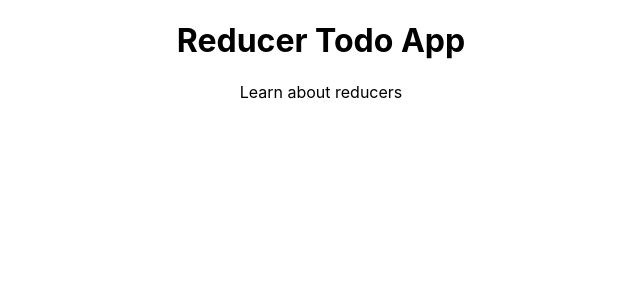
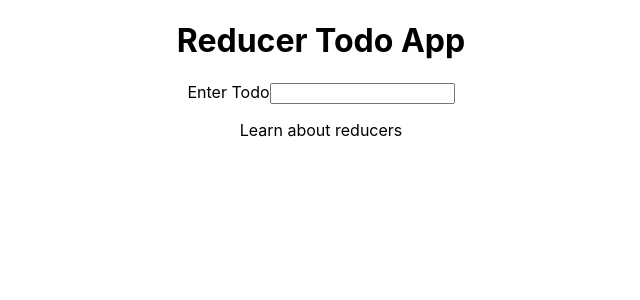
Before and after one commit to bloominstituteoftechnology/reducer-todo, a React (Create React App) app in the folder todoproject/: page / in a window 1280 px wide. Shown: the top 300 px of the page, without its empty margins (319-959 px from the left). Built offline with nearby package versions, Linux system fonts and the light colour scheme.

Commit message:
updated state object to be an array and mapping through todos in <Todo />

```diff
--- a/todoproject/src/App.js
+++ b/todoproject/src/App.js
@@ -1,6 +1,7 @@
 import React, { useReducer } from 'react';
 
 import Todo from './components/Todo';
+import TodoForm from './components/TodoForm'
 
 import { state, reducer } from './reducers/todoReducer';
 import './App.css';
@@ -8,14 +9,13 @@ import './App.css';
 function App() {
 
   const [{ item, completed, id }, dispatch ] = useReducer(reducer, state)
-  console.log('Reducer State from App: ', state)
+  // console.log('Reducer State from App: ', state)
 
   return (
     <div className="App">
       <h1>Reducer Todo App</h1>
-      <div className='todo-list'>
-        <Todo state={state} />
-      </div>
+      <TodoForm />
+      <Todo state={state} />
     </div>
   );
 }
--- a/todoproject/src/components/Todo.jsx
+++ b/todoproject/src/components/Todo.jsx
@@ -2,10 +2,16 @@ import React from 'react';
 import { state } from '../reducers/todoReducer';
 
 const Todo = (props) => {
-    console.log('Todo Component Props: ', props)
+    console.log('Todo Component Props: ', props.state)
     return (
-        <div className='todo-card'>
-            <p>{state.item}</p>
+        <div className='todo-list'>
+            {props.state.map(todo => {
+                return (
+                    <div className='todo-card' key={todo.id}>
+                        <p>{todo.item}</p>
+                    </div>
+                )
+            })}
         </div>
     )
 }
--- a/todoproject/src/components/TodoForm.jsx
+++ b/todoproject/src/components/TodoForm.jsx
@@ -3,7 +3,14 @@ import React from 'react';
 const TodoForm = () => {
     return (
         <div>
-
+            <form>
+                <label htmlFor='todo'>Enter Todo</label>
+                <input
+                id='todo'
+                type='text'
+                name='todo'
+                />
+            </form>
         </div>
     )
 }
--- a/todoproject/src/reducers/todoReducer.js
+++ b/todoproject/src/reducers/todoReducer.js
@@ -1,8 +1,8 @@
-export const state = {
+export const state = [{
     item: 'Learn about reducers',
     completed: false,
     id: Date.now()
-}
+}]
 
 export const reducer = (action, payload) => {
     switch(action.type) {
```
